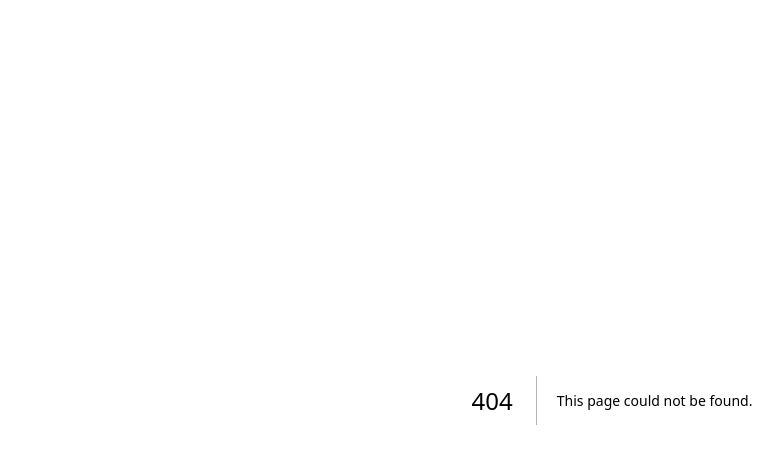
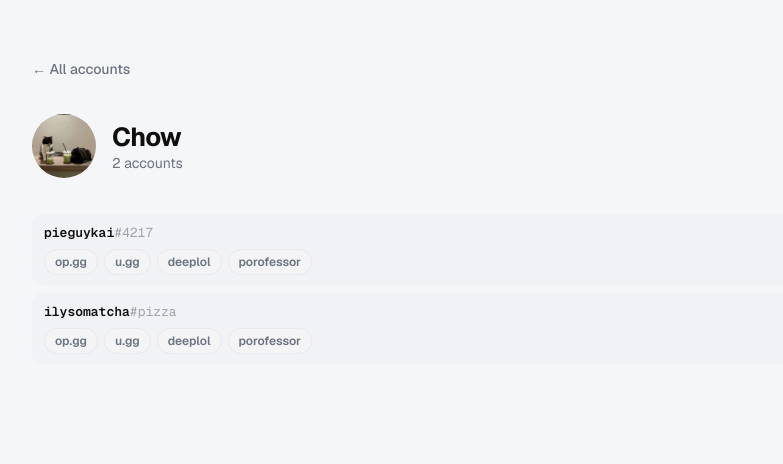
Before and after one commit to alanzhang03/hatewatching, a Next.js app: page /chow in a window 1280 px wide. Before the commit this address had no page. Shown: the top 464 px of the page, without its empty margins (28-811 px from the left). Built offline with nearby package versions, Linux system fonts and the light colour scheme.

Commit message:
clickable names, app router

```diff
--- /dev/null
+++ b/app/AccountRow.tsx
@@ -0,0 +1,46 @@
+import type { LolAccount } from '@/lib/players';
+import { opggUrl, uggUrl, porofessorUrl, deepLolUrl } from '@/lib/links';
+import { CopyRiotId } from './CopyRiotId';
+import styles from './page.module.css';
+
+export function AccountRow({ account }: { account: LolAccount }) {
+  return (
+    <li>
+      <CopyRiotId gameName={account.gameName} tagLine={account.tagLine} />
+      <span className={styles.linkGroup}>
+        <a
+          className={styles.linkChip}
+          href={opggUrl(account)}
+          target="_blank"
+          rel="noopener noreferrer"
+        >
+          op.gg
+        </a>
+        <a
+          className={styles.linkChip}
+          href={uggUrl(account)}
+          target="_blank"
+          rel="noopener noreferrer"
+        >
+          u.gg
+        </a>
+        <a
+          className={styles.linkChip}
+          href={deepLolUrl(account)}
+          target="_blank"
+          rel="noopener noreferrer"
+        >
+          deeplol
+        </a>
+        <a
+          className={styles.linkChip}
+          href={porofessorUrl(account)}
+          target="_blank"
+          rel="noopener noreferrer"
+        >
+          porofessor
+        </a>
+      </span>
+    </li>
+  );
+}
--- a/app/PlayerAvatar.tsx
+++ b/app/PlayerAvatar.tsx
@@ -7,15 +7,18 @@ import styles from './page.module.css';
 export function PlayerAvatar({
   id,
   displayName,
+  size = 32,
 }: {
   id: string;
   displayName: string;
+  size?: number;
 }) {
   const [errored, setErrored] = useState(false);
+  const dimensions = { width: size, height: size, fontSize: size * 0.45 };
 
   if (errored) {
     return (
-      <span className={styles.avatar}>
+      <span className={styles.avatar} style={dimensions}>
         {displayName.charAt(0).toUpperCase()}
       </span>
     );
@@ -25,9 +28,10 @@ export function PlayerAvatar({
     <Image
       src={`/pfp/${id.toLowerCase()}.png`}
       alt={displayName}
-      width={32}
-      height={32}
+      width={size}
+      height={size}
       className={styles.avatarImg}
+      style={dimensions}
       onError={() => setErrored(true)}
     />
   );
--- /dev/null
+++ b/app/[id]/page.tsx
@@ -0,0 +1,57 @@
+import Link from 'next/link';
+import { notFound } from 'next/navigation';
+import { players } from '@/lib/players';
+import { PlayerAvatar } from '../PlayerAvatar';
+import { AccountRow } from '../AccountRow';
+import styles from '../page.module.css';
+
+function findPlayer(id: string) {
+  return players.find((player) => player.id.toLowerCase() === id.toLowerCase());
+}
+
+export function generateStaticParams() {
+  return players.map((player) => ({ id: player.id.toLowerCase() }));
+}
+
+export async function generateMetadata(props: PageProps<'/[id]'>) {
+  const { id } = await props.params;
+  const player = findPlayer(id);
+  return { title: player ? `${player.displayName} · chogwarts accounts` : 'Not found' };
+}
+
+export default async function PlayerPage(props: PageProps<'/[id]'>) {
+  const { id } = await props.params;
+  const player = findPlayer(id);
+
+  if (!player) notFound();
+
+  return (
+    <div className={styles.page}>
+      <main className={styles.main}>
+        <Link href="/" className={styles.backLink}>
+          &larr; All accounts
+        </Link>
+
+        <div className={styles.profileHeader}>
+          <PlayerAvatar id={player.id} displayName={player.displayName} size={64} />
+          <div>
+            <h1 className={styles.profileName}>{player.displayName}</h1>
+            <p className={styles.subtitle}>
+              {player.accounts.length} account
+              {player.accounts.length === 1 ? '' : 's'}
+            </p>
+          </div>
+        </div>
+
+        <ul className={styles.accounts}>
+          {player.accounts.map((account) => (
+            <AccountRow key={`${account.gameName}-${account.tagLine}`} account={account} />
+          ))}
+          {player.accounts.length === 0 && (
+            <li className={styles.empty}>no accounts yet</li>
+          )}
+        </ul>
+      </main>
+    </div>
+  );
+}
--- a/app/page.module.css
+++ b/app/page.module.css
@@ -150,6 +150,40 @@
   align-items: center;
   gap: 10px;
   margin-bottom: 14px;
+  width: fit-content;
+}
+
+.playerHeader h2 {
+  transition: color 0.15s ease;
+}
+
+.playerHeader:hover h2 {
+  color: var(--accent);
+}
+
+.backLink {
+  display: inline-block;
+  width: fit-content;
+  font-size: 14px;
+  font-weight: 500;
+  color: var(--text-secondary);
+}
+
+.backLink:hover {
+  color: var(--accent);
+}
+
+.profileHeader {
+  display: flex;
+  align-items: center;
+  gap: 16px;
+}
+
+.profileName {
+  font-size: 26px;
+  font-weight: 700;
+  letter-spacing: -0.6px;
+  color: var(--text-primary);
 }
 
 .avatar {
```
Also changed, not shown: app/PlayerCard.tsx (+5 -41 lines).
